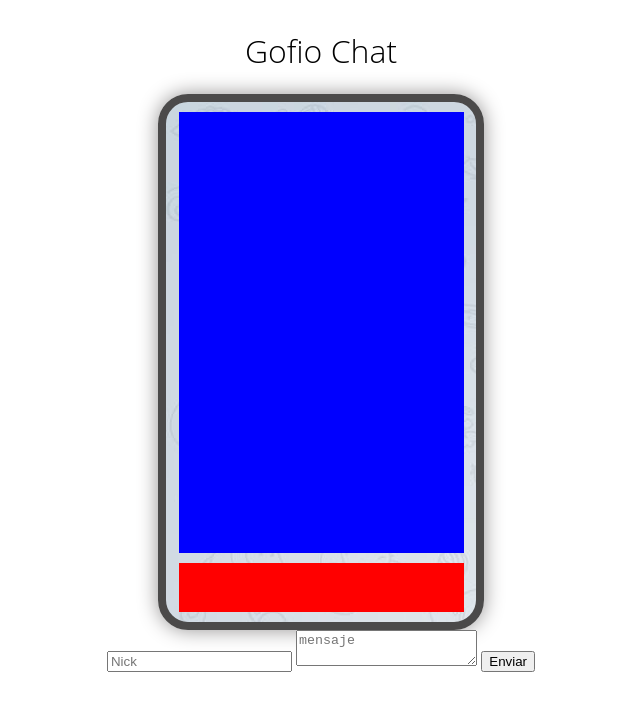
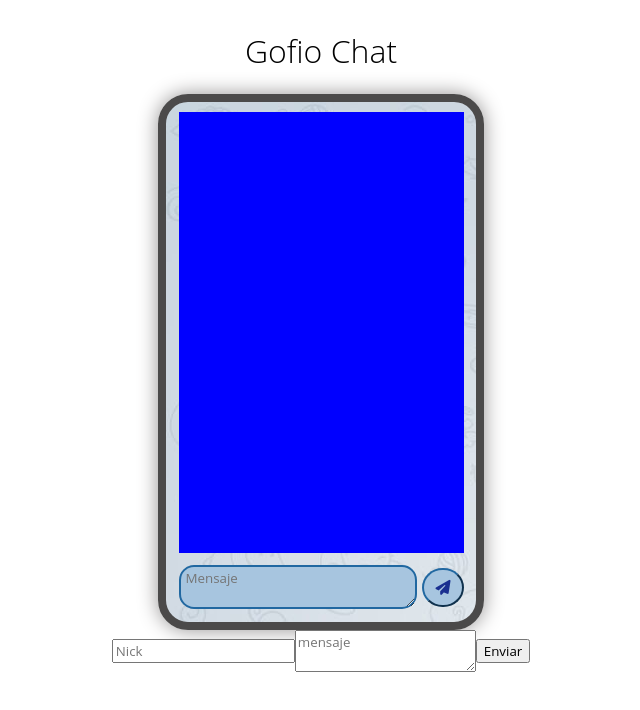
Before and after one commit to AdrianSocasToledo/ChatExample, a website: page client/index.html in a window 1280 px wide. Shown: the whole page, without its empty margins (319-959 px from the left). Drawn offline with nearby package versions, Linux system fonts and the light colour scheme; no server answers.

Commit message:
mejorando aspecto

```diff
--- a/client/index.html
+++ b/client/index.html
@@ -5,6 +5,7 @@
     <meta name="viewport" content="width=device-width, initial-scale=1.0">
     <meta http-equiv="X-UA-Compatible" content="ie=edge">
     <link rel="stylesheet" href="./styles.css">
+    <link rel="stylesheet" href="https://cdnjs.cloudflare.com/ajax/libs/font-awesome/4.7.0/css/font-awesome.min.css">
     <script src="https://kit.fontawesome.com/96fa369135.js" crossorigin="anonymous"></script>
     <title>Chat</title>
 </head>
@@ -16,9 +17,11 @@
       <div id="messages"></div>
 
       <div class="infoEnviar">
-
+        <textarea id="texto" placeholder="Mensaje"></textarea>
+        <button class="botonEnviar" type="submit"><i class="fas fa-paper-plane"></i></button>
       </div>
     </div>
+
     <form onsubmit="return addMessage(this);">
       <input id="nickname" type="text" placeholder="Nick">
       <textarea id="text" placeholder="mensaje"></textarea>
--- a/client/styles.css
+++ b/client/styles.css
@@ -1,4 +1,4 @@
-body {
+body * {
   display: flex;
   justify-content: center;
   align-items: center;
@@ -43,8 +43,48 @@ h1 {
 
 .infoEnviar {
   margin-top: 10px;
-
-  background-color: red;
+  /* background-color: red; */
   width: 95%;
   height: 10%;
+
+  display: flex;
+  flex-direction: row;
+  justify-content: space-between;
+  align-items: center;
+
 }
+
+
+
+#texto {
+  background-color: rgb(167, 197, 223);
+  width: 85%;
+  border: solid rgb(33, 104, 161) 2px;
+  border-radius: 15px;
+
+  padding-left: 5px;
+  overflow: hidden;
+  outline: none;
+  color:rgb(26, 47, 144);
+}
+
+.botonEnviar {
+  display: flex;
+  justify-content: center;
+  align-items: center;
+  margin-left: 5px;
+  width: 15%;
+  height: 80%;
+  border-radius: 50%;
+  background-color: rgb(167, 197, 223);
+  border-color: rgb(33, 104, 161);
+  outline: none;
+
+  font-size: 15px;
+  color: rgb(26, 47, 144);
+
+}
+
+.botonEnviar:hover {
+  cursor: pointer;
+}
```
Also changed, not shown: client/img/avion-de-papel.png (added).
